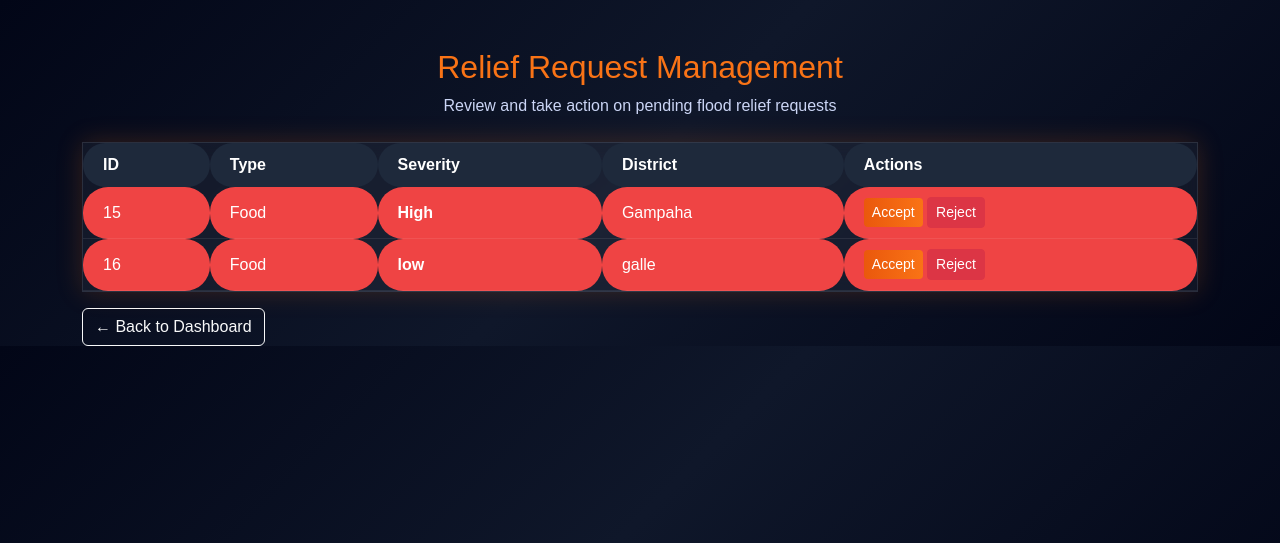
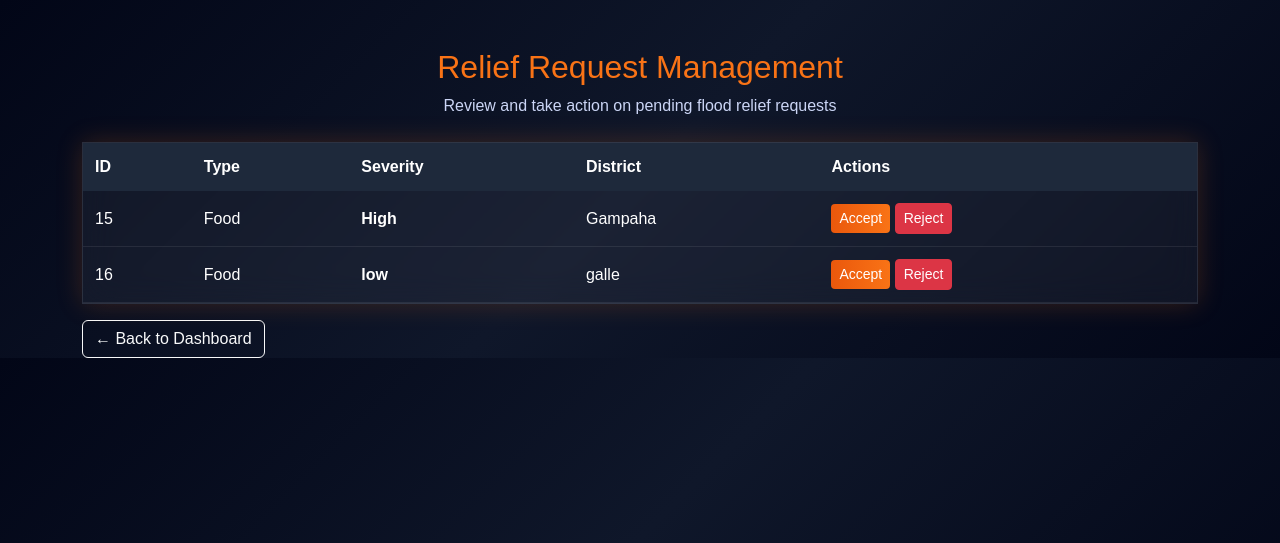
Before and after one commit to Kusalranasinghe/Flood-Relief-Management-System, a PHP site: page /requestdashboard.php in a window 1280 px wide. Shown: the top 543 px of the page. Run offline with PHP 8.4, Linux system fonts and the light colour scheme; data comes from the database, SQL or seed files in the repository.

Commit message:
Update styles.css

```diff
--- a/styles.css
+++ b/styles.css
@@ -575,10 +575,4 @@ body {
   --bs-table-color: #ffffff !important;
   --bs-table-striped-color: #ffffff !important;
   --bs-table-bg: transparent !important;
-    padding:10px 20px;
-    border-radius:25px;
-
-    background:#ef4444;
-    color:white;
-    text-decoration:none;
 }
```
